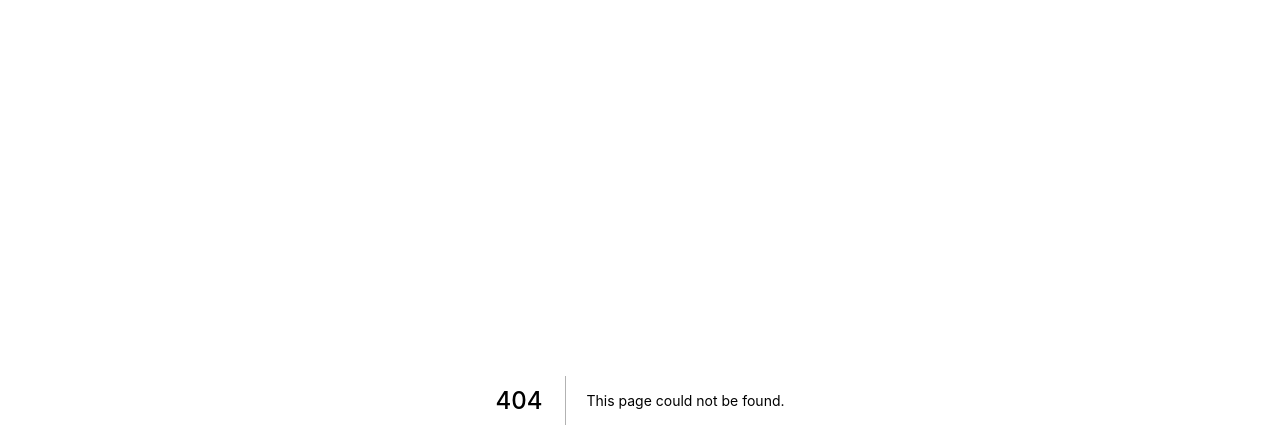
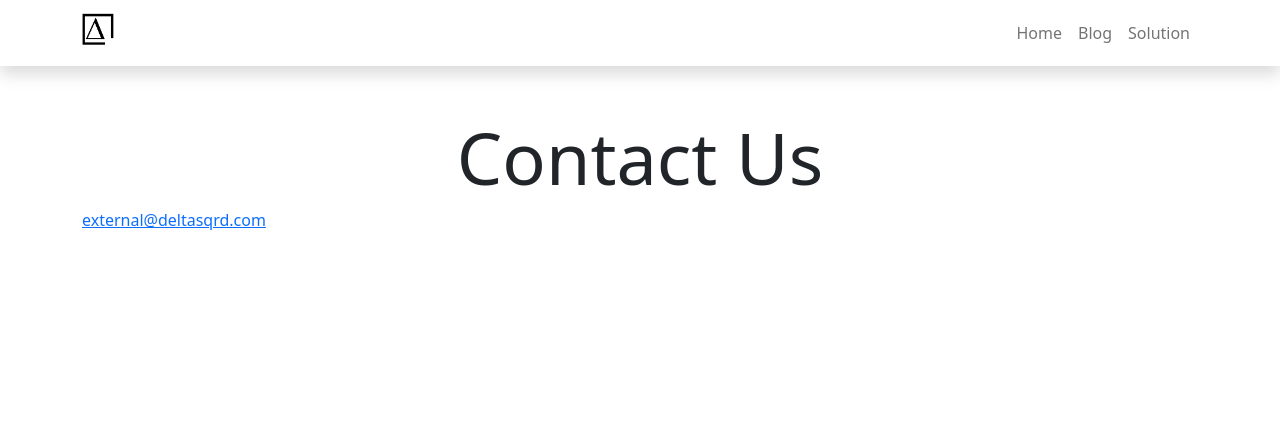
Before and after one commit to janoshr/DeltaSqrd-site, a Next.js app: page /contact_us in a window 1280 px wide. Before the commit this address had no page. Shown: the top 448 px of the page. Built offline with nearby package versions, Linux system fonts and the light colour scheme.

Commit message:
contact us page added

```diff
--- /dev/null
+++ b/pages/contact_us/index.tsx
@@ -0,0 +1,22 @@
+import Nav from '../../components/nav'
+import Head from 'next/head'
+
+export default function ContactUs() {
+  return (
+    <>
+      <Head>
+        <title>DeltaSqrd | Contact Us</title>
+        <link rel="icon" href="/images/Yi0Byu2n_o.png" />
+      </Head>
+      <main>
+        <Nav />
+        <div className="container mt-5">
+          <h1 className="display-2 text-center">
+            Contact Us
+          </h1>
+          <a href="external@deltasqrd.com">external@deltasqrd.com</a>
+        </div>
+      </main>
+    </>
+  )
+}
```
